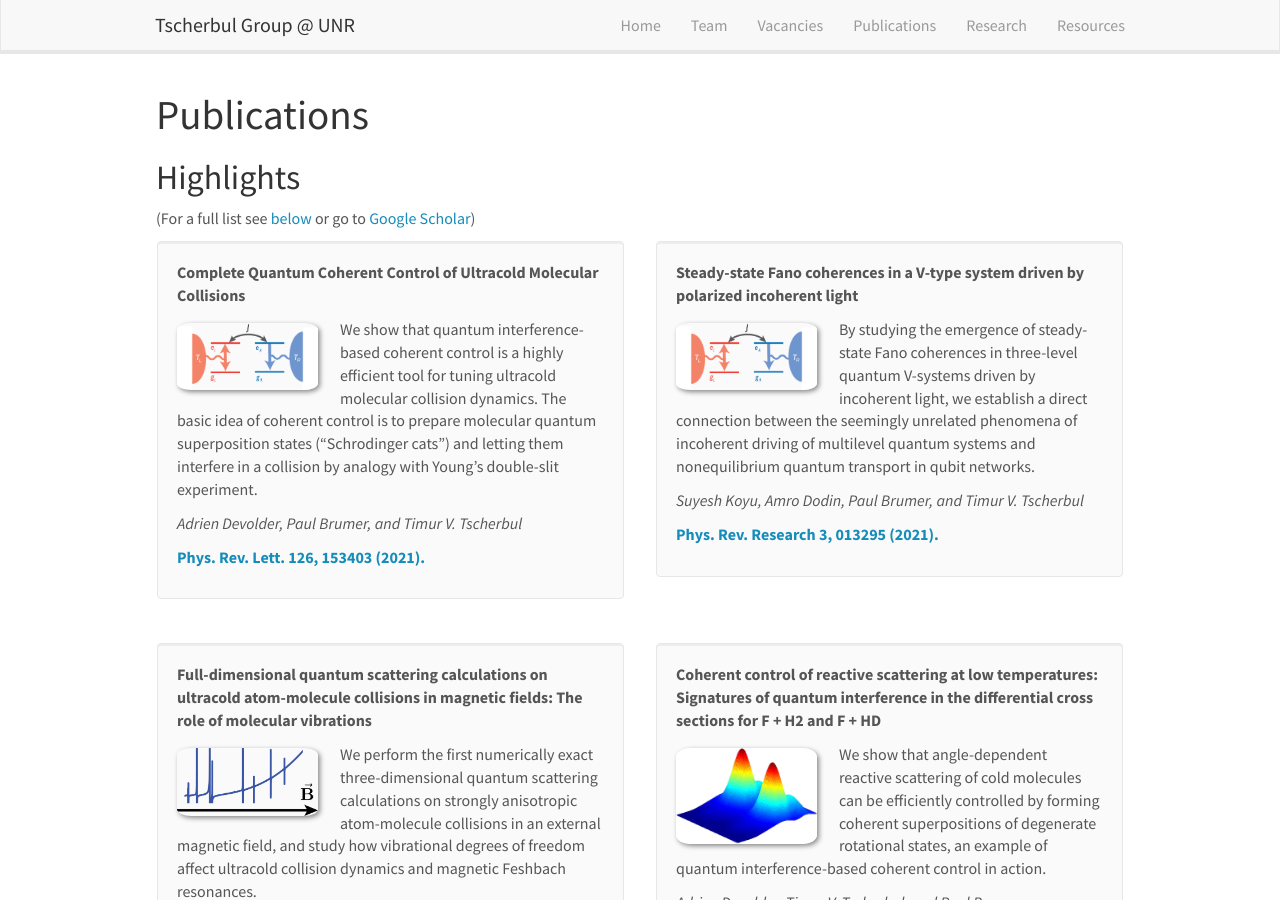
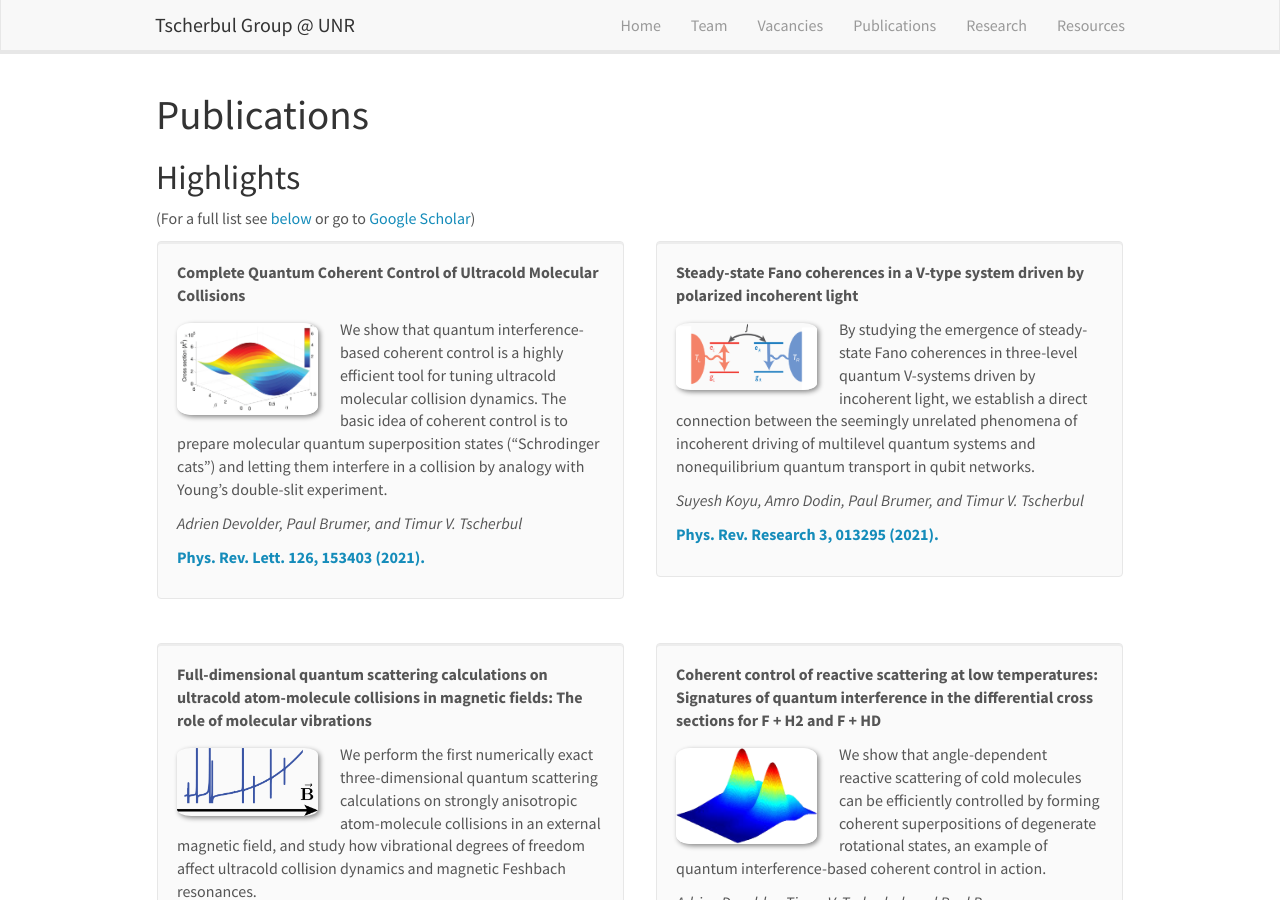
Before and after one commit to tscherbul/tscherbul.github.io, a Jekyll site: the page built from _pages/publications.md, in a window 1280 px wide and 900 px high. Built offline with Jekyll 4.4.1, drawn with Linux system fonts in a browser that asks for light colours; nearby versions of some CDN libraries.

Commit message:
Update publist.yml

```diff
--- a/_data/publist.yml
+++ b/_data/publist.yml
@@ -1,5 +1,5 @@
 - title: "Complete Quantum Coherent Control of Ultracold Molecular Collisions"
-  image: 2021-PRR-Vsystem.png
+  image: 2021-CC-PRL.png
   description: We show that quantum interference-based coherent control is a highly efficient tool for tuning ultracold molecular collision dynamics. The basic idea of coherent control is to prepare molecular quantum superposition states ("Schrodinger cats") and letting them interfere in a collision by analogy with Young's double-slit experiment.
   authors: Adrien Devolder, Paul Brumer, and Timur V. Tscherbul
   link:
```
